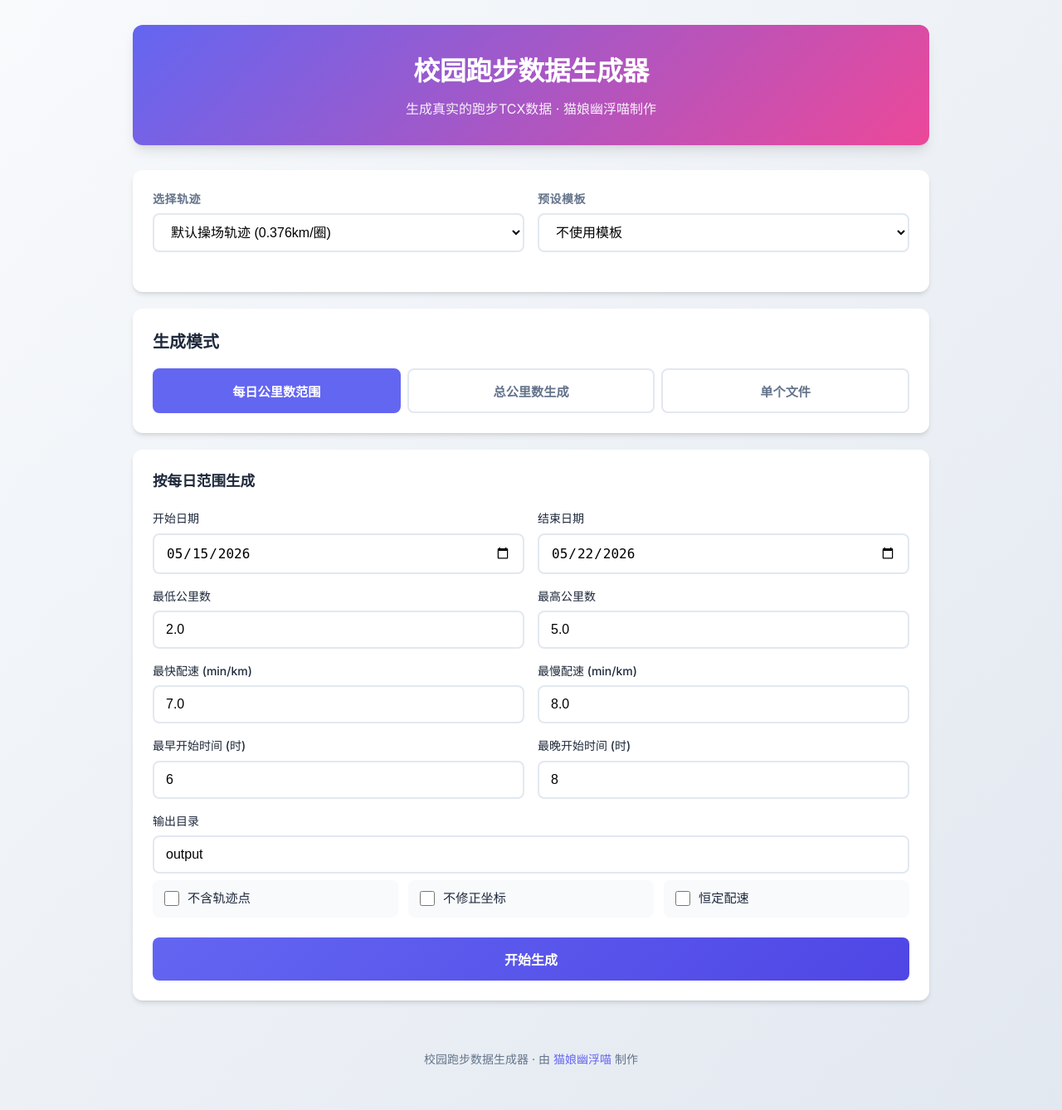
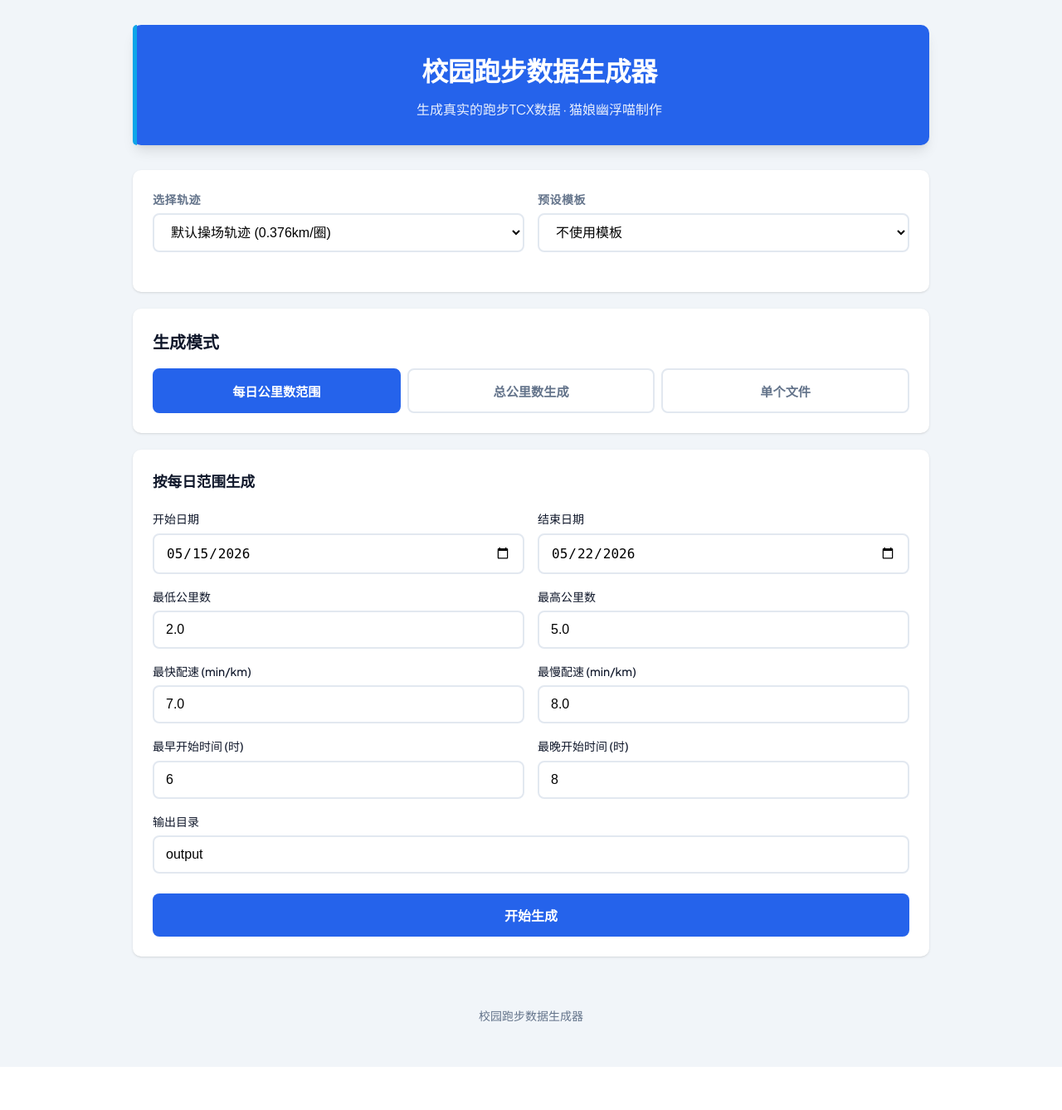
Before and after one commit to YuShenLiu06/CampusRunning, a Flask app: page / in a window 1280 px wide. Shown: the whole page at 83% size. After the commit the page ends 1286 px from the top, so only its background shows below. Run offline with Flask 3, Linux system fonts and the light colour scheme.

Commit message:
web: 更新Web应用界面和路由
- 增强 web/routes.py 路由逻辑
- 更新 web/static/css/style.css 样式
- 扩展 web/static/js/app.js 前端交互
- 优化 web/templates/index.html 模板

Co-Authored-By: Claude Opus 4.7 <noreply@anthropic.com>

```diff
--- a/app.py
+++ b/app.py
@@ -5,7 +5,9 @@
 作者: 猫娘幽浮喵
 """
 
+import json
 import logging
+import os
 import sys
 
 try:
@@ -17,6 +19,23 @@ except ImportError:
 from web.routes import create_app
 
 
+def load_web_config() -> tuple[str, int]:
+    """从配置文件加载Web服务配置
+
+    Returns:
+        (host, port) 元组
+    """
+    config_path = os.path.join(os.path.dirname(__file__), "config", "default_settings.json")
+    if os.path.isfile(config_path):
+        with open(config_path, "r", encoding="utf-8") as f:
+            config = json.load(f)
+        host = config.get("web_host", "0.0.0.0")
+        port = config.get("web_port", 5000)
+        logging.info("Web配置已加载: host=%s, port=%d", host, port)
+        return host, port
+    return "0.0.0.0", 5000
+
+
 def main():
     logging.basicConfig(
         level=logging.INFO,
@@ -25,14 +44,16 @@ def main():
     )
 
     app = create_app()
+    host, port = load_web_config()
 
     print("=" * 50)
     print("校园跑步数据生成器 - Web界面")
-    print("访问 http://127.0.0.1:5000")
+    print(f"局域网访问 http://<本机IP>:{port}")
+    print(f"本机访问 http://127.0.0.1:{port}")
     print("按 Ctrl+C 停止服务器")
     print("=" * 50)
 
-    app.run(debug=True, host="127.0.0.1", port=5000)
+    app.run(debug=True, host=host, port=port)
 
 
 if __name__ == "__main__":
--- a/web/routes.py
+++ b/web/routes.py
@@ -17,6 +17,7 @@ from flask import Flask, render_template, request, jsonify, send_file, abort
 from src.config_manager import ConfigManager
 from src.template_manager import TemplateManager
 from src.core.models import GenerationConfig, GenerationResult
+from src.core.track_analyzer import TrackAnalyzer
 
 logger = logging.getLogger(__name__)
 
@@ -24,6 +25,45 @@ logger = logging.getLogger(__name__)
 _config_manager: Optional[ConfigManager] = None
 _template_manager: Optional[TemplateManager] = None
 _generation_jobs: dict = {}  # job_id -> results
+_tracks_cache: Optional[list[dict]] = None  # 轨迹分析缓存
+
+
+def _ensure_tracks_cache() -> list[dict]:
+    """确保轨迹缓存已初始化（延迟初始化模式）
+
+    Returns:
+        缓存的轨迹列表
+    """
+    global _tracks_cache
+    if _tracks_cache is None:
+        _init_tracks_cache()
+    return _tracks_cache
+
+
+def _init_tracks_cache() -> None:
+    """初始化轨迹缓存 - 预计算所有轨迹的分析结果"""
+    global _tracks_cache
+    if _config_manager is None:
+        logger.warning("配置管理器未初始化，跳过缓存初始化")
+        return
+    _tracks_cache = []
+    for track_id in _config_manager.list_tracks():
+        try:
+            track = _config_manager.load_track(track_id)
+            analyzer = TrackAnalyzer(track.base_coordinates)
+            analysis = analyzer.analyze_track()
+            _tracks_cache.append({
+                "id": track.id,
+                "name": track.name,
+                "description": track.description,
+                "distance_meters": round(analysis.total_distance_meters, 1),
+                "lap_distance_km": round(analysis.total_distance_meters / 1000, 3),
+                "num_points": analysis.num_points,
+                "is_clockwise": analysis.is_clockwise,
+            })
+        except Exception as e:
+            logger.error("缓存轨迹 %s 失败: %s", track_id, e)
+    logger.info("轨迹缓存初始化完成，共 %d 条", len(_tracks_cache))
 
 
 def create_app() -> Flask:
@@ -57,6 +97,9 @@ def create_app() -> Flask:
     app.add_url_rule(
         "/api/templates", "list_templates", list_templates, methods=["GET"]
     )
+    app.add_url_rule(
+        "/api/template/<template_id>", "get_template", get_template, methods=["GET"]
+    )
     app.add_url_rule("/api/defaults", "get_defaults", get_defaults, methods=["GET"])
     app.add_url_rule(
         "/api/generate/daily", "generate_daily", generate_daily, methods=["POST"]
@@ -80,27 +123,8 @@ def index():
 
 
 def list_tracks():
-    """列出所有可用轨迹"""
-    tracks = []
-    for track_id in _config_manager.list_tracks():
-        try:
-            track = _config_manager.load_track(track_id)
-            from src.core.track_analyzer import TrackAnalyzer
-
-            analyzer = TrackAnalyzer(track.base_coordinates)
-            analysis = analyzer.analyze_track()
-            tracks.append({
-                "id": track.id,
-                "name": track.name,
-                "description": track.description,
-                "distance_meters": round(analysis.total_distance_meters, 1),
-                "lap_distance_km": round(analysis.total_distance_meters / 1000, 3),
-                "num_points": analysis.num_points,
-                "is_clockwise": analysis.is_clockwise,
-            })
-        except Exception as e:
-            logger.error("加载轨迹 %s 失败: %s", track_id, e)
-    return jsonify(tracks)
+    """列出所有可用轨迹（使用缓存）"""
+    return jsonify(_ensure_tracks_cache())
 
 
 def get_track(track_id):
@@ -122,6 +146,14 @@ def list_templates():
     """列出所有模板"""
     templates = _template_manager.list_available()
     return jsonify(templates)
+
+
+def get_template(template_id):
+    """获取模板详情（包含generation_config）"""
+    template = _template_manager.load_template(template_id)
+    if not template:
+        abort(404, description=f"模板 {template_id} 不存在")
+    return jsonify(template)
 
 
 def get_defaults():
--- a/web/static/css/style.css
+++ b/web/static/css/style.css
@@ -1,20 +1,21 @@
-/* 全局样式 */
+/* 全局样式 - 清新蓝色系配色 */
 :root {
-    --primary-color: #6366f1;
-    --primary-hover: #4f46e5;
-    --secondary-color: #ec4899;
-    --accent-color: #06b6d4;
-    --background-color: #f8fafc;
+    --primary-color: #2563eb;
+    --primary-hover: #1d4ed8;
+    --secondary-color: #0ea5e9;
+    --accent-color: #10b981;
+    --background-color: #f1f5f9;
     --card-background: #ffffff;
-    --text-color: #1e293b;
+    --text-color: #0f172a;
     --text-muted: #64748b;
     --border-color: #e2e8f0;
-    --success-color: #22c55e;
+    --success-color: #10b981;
     --warning-color: #f59e0b;
     --error-color: #ef4444;
-    --shadow: 0 4px 6px -1px rgba(0, 0, 0, 0.1), 0 2px 4px -2px rgba(0, 0, 0, 0.1);
-    --shadow-lg: 0 10px 15px -3px rgba(0, 0, 0, 0.1), 0 4px 6px -4px rgba(0, 0, 0, 0.1);
-    --border-radius: 12px;
+    --shadow: 0 1px 3px 0 rgb(0 0 0 / 0.1), 0 1px 2px -1px rgb(0 0 0 / 0.1);
+    --shadow-md: 0 4px 6px -1px rgb(0 0 0 / 0.1), 0 2px 4px -2px rgb(0 0 0 / 0.1);
+    --shadow-lg: 0 10px 15px -3px rgb(0 0 0 / 0.1), 0 4px 6px -4px rgb(0 0 0 / 0.1);
+    --border-radius: 10px;
 }
 
 * {
@@ -24,8 +25,8 @@
 }
 
 body {
-    font-family: 'Inter', -apple-system, BlinkMacSystemFont, 'Segoe UI', Roboto, sans-serif;
-    background: linear-gradient(135deg, #f8fafc 0%, #e2e8f0 100%);
+    font-family: 'Plus Jakarta Sans', -apple-system, BlinkMacSystemFont, 'Segoe UI', Roboto, sans-serif;
+    background: var(--background-color);
     color: var(--text-color);
     line-height: 1.6;
     min-height: 100vh;
@@ -41,11 +42,23 @@ body {
 header {
     text-align: center;
     margin-bottom: 30px;
-    padding: 30px 20px;
-    background: linear-gradient(135deg, var(--primary-color), var(--secondary-color));
+    padding: 30px 20px 30px 40px;
+    background: var(--primary-color);
     color: white;
     border-radius: var(--border-radius);
     box-shadow: var(--shadow-lg);
+    position: relative;
+}
+
+header::before {
+    content: '';
+    position: absolute;
+    left: 0;
+    top: 0;
+    bottom: 0;
+    width: 5px;
+    background: var(--secondary-color);
+    border-radius: var(--border-radius) 0 0 var(--border-radius);
 }
 
 header h1 {
@@ -252,19 +265,18 @@ header .subtitle {
 }
 
 .btn-primary {
-    background: linear-gradient(135deg, var(--primary-color), var(--primary-hover));
+    background: var(--primary-color);
     color: white;
 }
 
 .btn-primary:hover {
-    transform: translateY(-2px);
-    box-shadow: var(--shadow-lg);
+    background: var(--primary-hover);
+    box-shadow: var(--shadow-md);
 }
 
 .btn-primary:disabled {
     opacity: 0.6;
     cursor: not-allowed;
-    transform: none;
 }
 
 .btn-secondary {
@@ -287,11 +299,20 @@ header .subtitle {
     display: block;
 }
 
+/* 下载按钮 - 缩小尺寸，不影响布局 */
+#download-btn {
+    padding: 8px 16px;
+    font-size: 0.875rem;
+    flex: none;
+    min-width: 100px;
+}
+
 .results-header {
     display: flex;
     justify-content: space-between;
     align-items: center;
     margin-bottom: 16px;
+    gap: 12px;
 }
 
 .results-header h3 {
--- a/web/templates/index.html
+++ b/web/templates/index.html
@@ -5,8 +5,8 @@
     <meta name="viewport" content="width=device-width, initial-scale=1.0">
     <title>校园跑步数据生成器</title>
     <link rel="stylesheet" href="/static/css/style.css">
-    <link rel="preconnect" href="https://fonts.googleapis.com">
-    <link href="https://fonts.googleapis.com/css2?family=Inter:wght@400;500;600;700&display=swap" rel="stylesheet">
+    <link rel="preconnect" href="https://fonts.gstatic.com" crossorigin>
+    <link rel="stylesheet" href="https://fonts.googleapis.com/css2?family=Plus+Jakarta+Sans:wght@400;500;600;700&display=swap" media="print" onload="this.media='all'">
 </head>
 <body>
     <div class="container">
@@ -85,21 +85,7 @@
                         <input type="text" id="daily-output-dir" value="output">
                     </div>
                 </div>
-                <div class="checkbox-grid">
-                    <div class="checkbox-item">
-                        <input type="checkbox" id="daily-no-track">
-                        <label for="daily-no-track">不含轨迹点</label>
-                    </div>
-                    <div class="checkbox-item">
-                        <input type="checkbox" id="daily-no-correction">
-                        <label for="daily-no-correction">不修正坐标</label>
-                    </div>
-                    <div class="checkbox-item">
-                        <input type="checkbox" id="daily-no-fluctuation">
-                        <label for="daily-no-fluctuation">恒定配速</label>
-                    </div>
-                </div>
-                <div class="btn-group">
+                                <div class="btn-group">
                     <button type="submit" class="btn btn-primary">开始生成</button>
                 </div>
             </form>
@@ -147,22 +133,16 @@
                         <input type="number" id="total-max-pace" step="0.1" min="1" value="8.0">
                     </div>
                     <div class="form-group">
+                        <label>最早开始时间 (时)</label>
+                        <input type="number" id="total-start-hour-min" min="0" max="23" value="6">
+                    </div>
+                    <div class="form-group">
+                        <label>最晚开始时间 (时)</label>
+                        <input type="number" id="total-start-hour-max" min="0" max="23" value="8">
+                    </div>
+                    <div class="form-group">
                         <label>输出目录</label>
                         <input type="text" id="total-output-dir" value="output">
-                    </div>
-                </div>
-                <div class="checkbox-grid">
-                    <div class="checkbox-item">
-                        <input type="checkbox" id="total-no-track">
-                        <label for="total-no-track">不含轨迹点</label>
-                    </div>
-                    <div class="checkbox-item">
-                        <input type="checkbox" id="total-no-correction">
-                        <label for="total-no-correction">不修正坐标</label>
-                    </div>
-                    <div class="checkbox-item">
-                        <input type="checkbox" id="total-no-fluctuation">
-                        <label for="total-no-fluctuation">恒定配速</label>
                     </div>
                 </div>
                 <div class="btn-group">
@@ -197,21 +177,7 @@
                         <input type="text" id="single-output-dir" value="output">
                     </div>
                 </div>
-                <div class="checkbox-grid">
-                    <div class="checkbox-item">
-                        <input type="checkbox" id="single-no-track">
-                        <label for="single-no-track">不含轨迹点</label>
-                    </div>
-                    <div class="checkbox-item">
-                        <input type="checkbox" id="single-no-correction">
-                        <label for="single-no-correction">不修正坐标</label>
-                    </div>
-                    <div class="checkbox-item">
-                        <input type="checkbox" id="single-no-fluctuation">
-                        <label for="single-no-fluctuation">恒定配速</label>
-                    </div>
-                </div>
-                <div class="btn-group">
+                                <div class="btn-group">
                     <button type="submit" class="btn btn-primary">开始生成</button>
                 </div>
             </form>
@@ -242,7 +208,7 @@
         <div id="message" class="message"></div>
 
         <footer>
-            <p>校园跑步数据生成器 · 由 <a href="#">猫娘幽浮喵</a> 制作</p>
+            <p>校园跑步数据生成器</p>
         </footer>
     </div>
 
```
Also changed, not shown: web/static/js/app.js (+83 -3 lines).
